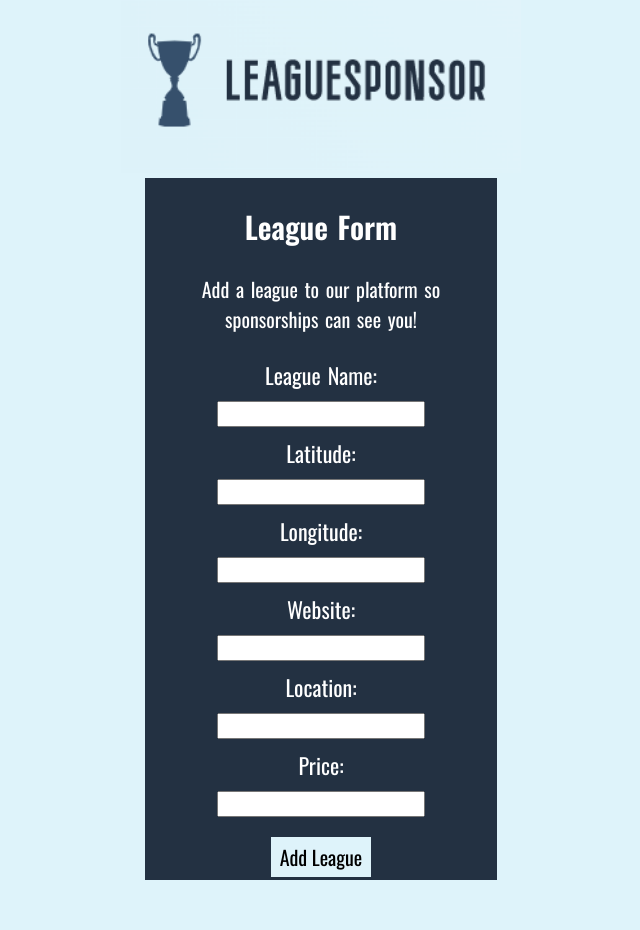
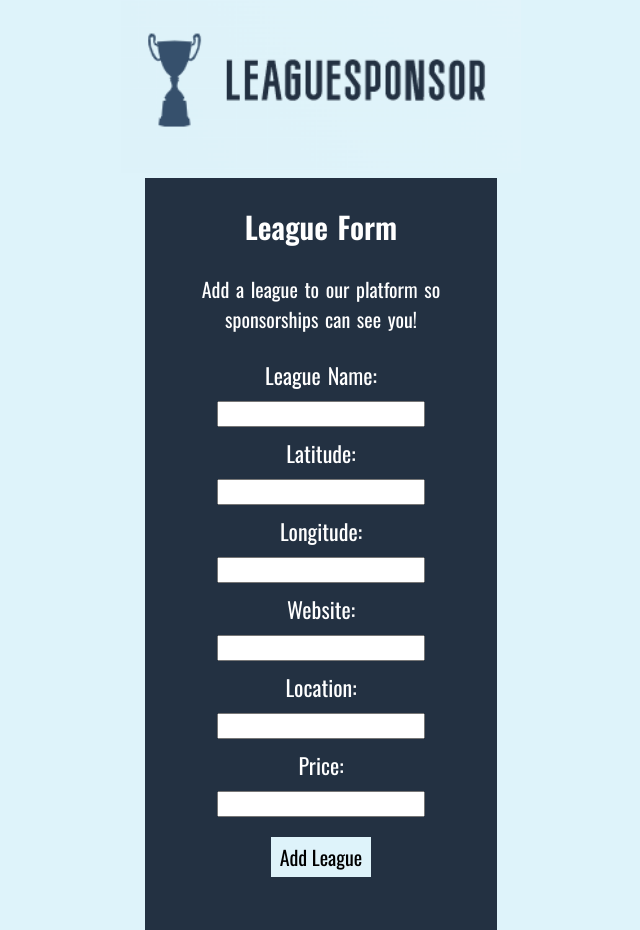
Before and after one commit to oliviadavis593/LeagueSponsor, a React (Create React App) app: page /leagueform in a window 1280 px wide. Shown: the whole page, without its empty margins (319-959 px from the left). Before the commit the page ends 880 px from the top, so only its background shows below. Built offline with nearby package versions, Linux system fonts and the light colour scheme; no server answers.

Commit message:
extend height on form

```diff
--- a/src/styles/LeagueForm.css
+++ b/src/styles/LeagueForm.css
@@ -1,6 +1,6 @@
 .ls-leagueform {
     width: 350px;
-    height: 700px;
+    height: 750px;
     margin: 0 auto;
     border: 1px solid #233142;
     background-color: #233142;
```
